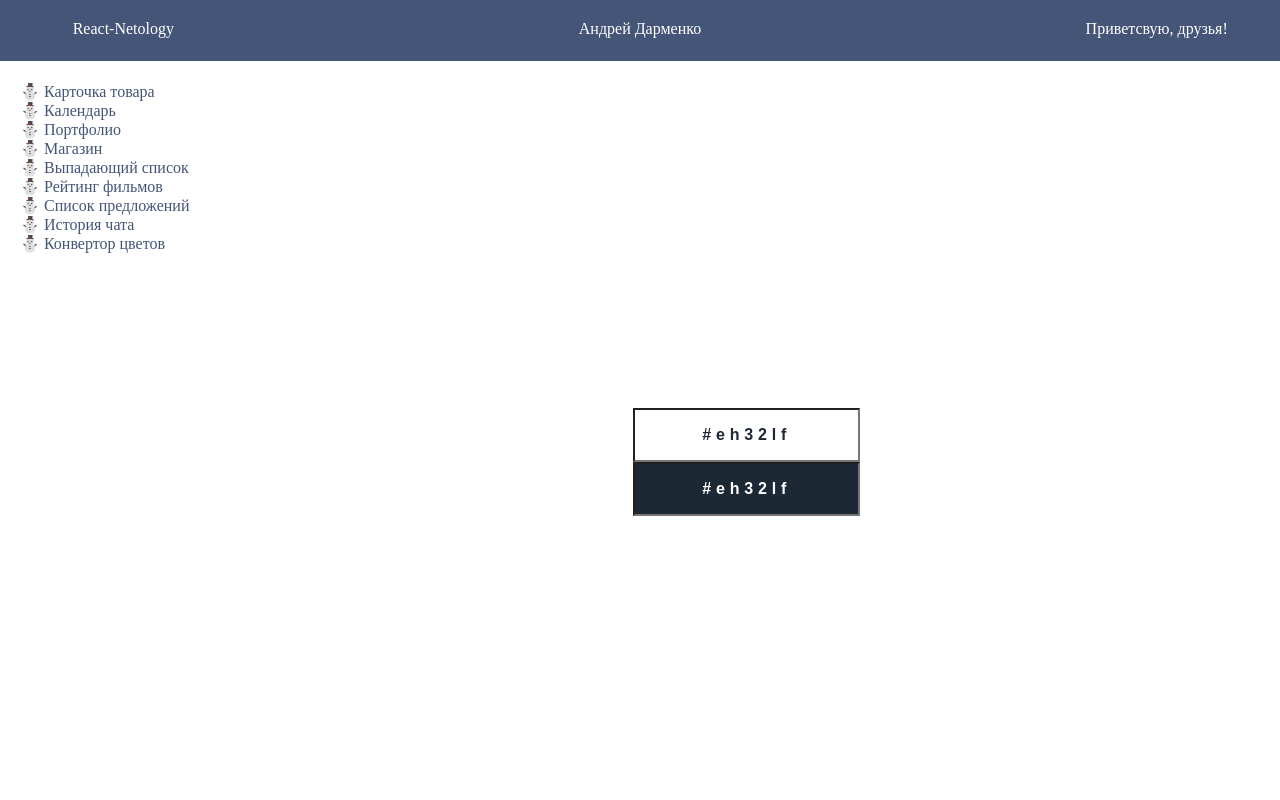
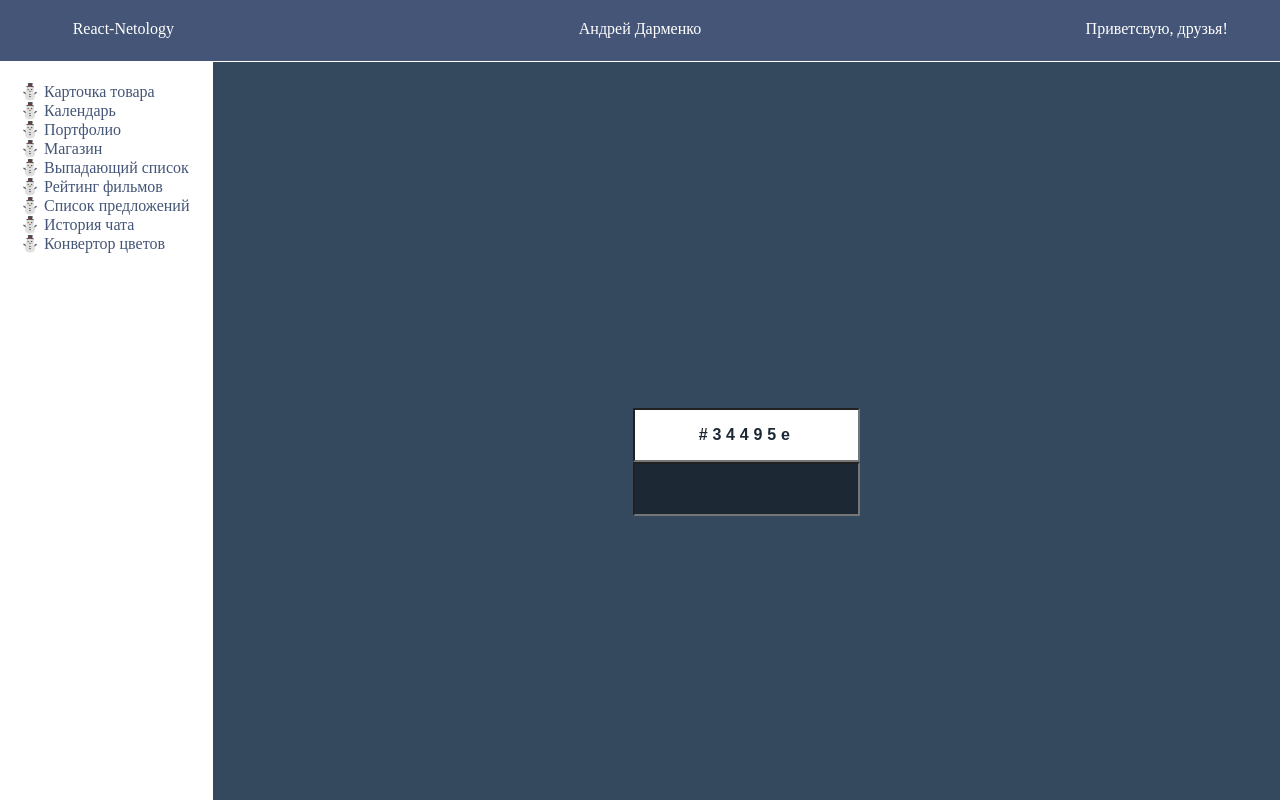
Before and after one commit to IamFenniks/react-netology, a React (Create React App) app: page /hex2grb in a window 1280 px wide. Built offline with nearby package versions, Linux system fonts and the light colour scheme; a web font is replaced by a local one.

Commit message:
HW 4/1 continue...

```diff
--- a/src/components/hw4/hex2rgb/Hex2Rgb.jsx
+++ b/src/components/hw4/hex2rgb/Hex2Rgb.jsx
@@ -1,23 +1,73 @@
-import React from "react";
-const handleSubmit = (e) => {
-    e.preventDefault();
-}
-let handleHex = () => {
+import React, { useState } from "react";
+import styled from "styled-components";
 
-}
-let handleRgb = () => {
+let ColorWrepper = styled.div`
+    background-color: ${props => props.inputColor}
+`
 
-}
+// const handleSubmit = (e) => {
+//     e.preventDefault();
+// }
+
 
 const Hex2Rgb = () => {
+
+    const [form, setForm] = useState({
+        hexName: '#34495e',
+        rgbName: ''
+    });
+    let handleHexChange = (e) => {
+        setForm(prevForm => ({...prevForm, hexName: e.target.value}));
+
+        // var result = /^#?([a-f\d]{2})([a-f\d]{2})([a-f\d]{2})$/i.exec(form.hexName);
+        // result = result ? {
+        //     r: parseInt(result[1], 16),
+        //     g: parseInt(result[2], 16),
+        //     b: parseInt(result[3], 16)
+        // } : 'Ошибка';
+    }
+
+    function getRGB(color){
+        if(color.length == 7){
+          var r = parseInt(color.substr(1,2),16);
+          var g = parseInt(color.substr(3,2),16);
+          var b = parseInt(color.substr(5,2),16);
+          return 'rgb('+r+','+g+','+b+')' ;
+        }
+        else
+          console.log('Enter correct value');
+      }
+      var a = getRGB('#f0f0f0');
+      if(!a){
+       a = 'Enter correct value';
+
+      setForm(prevForm => ({...prevForm, rgbName: a}))
+      }
+
     return (
         <div className="m-content">
-            <div className="color-wrapper">
-                <form className="input-box" onSubmit={handleSubmit}>
-                    <div><input type="text" className="hex" name="hex" onChange={handleHex} value="#eh32lf" /></div>
-                    <div><input type="text" className="rgb" name="rgb" onChange={handleRgb} value="#eh32lf" /></div>
+            <ColorWrepper className="color-wrapper" inputColor={form.hexName}>
+                <form className="input-box">
+                    <div>
+                        <input
+                            type="text"
+                            className="hex"
+                            name="hex"
+                            onChange={handleHexChange}
+                            value={form.hexName}
+                        />
+                    </div>
+
+                    <div>
+                        <input
+                            type="text"
+                            className="rgb"
+                            name="rgb"
+                            value={form.rgbName}
+                        />
+                    </div>
                 </form>
-            </div>
+            </ColorWrepper>
         </div>
     );
 }
```
Also changed, not shown: src/components/hw2/dropdown/DropdownList.jsx (added, +12 -0 lines), 2 other files (tests, documents, lock files or other folders).
